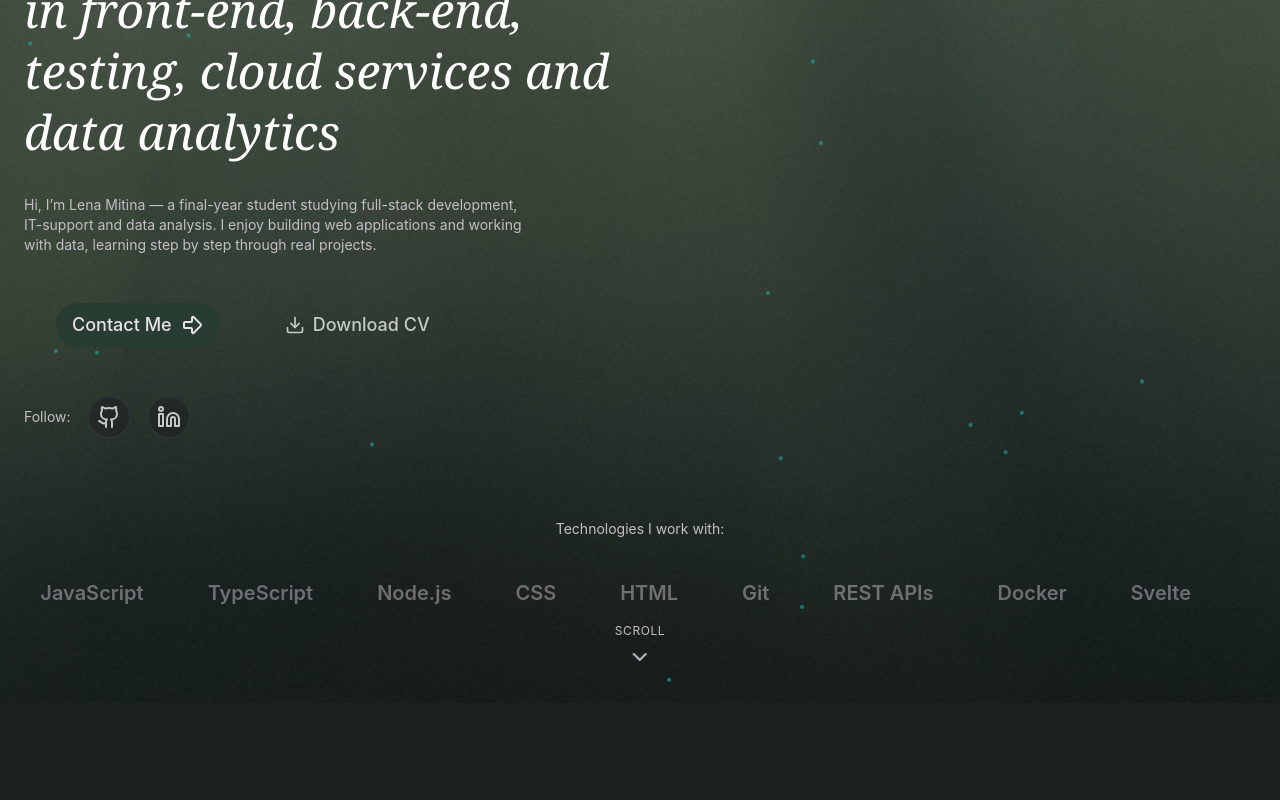
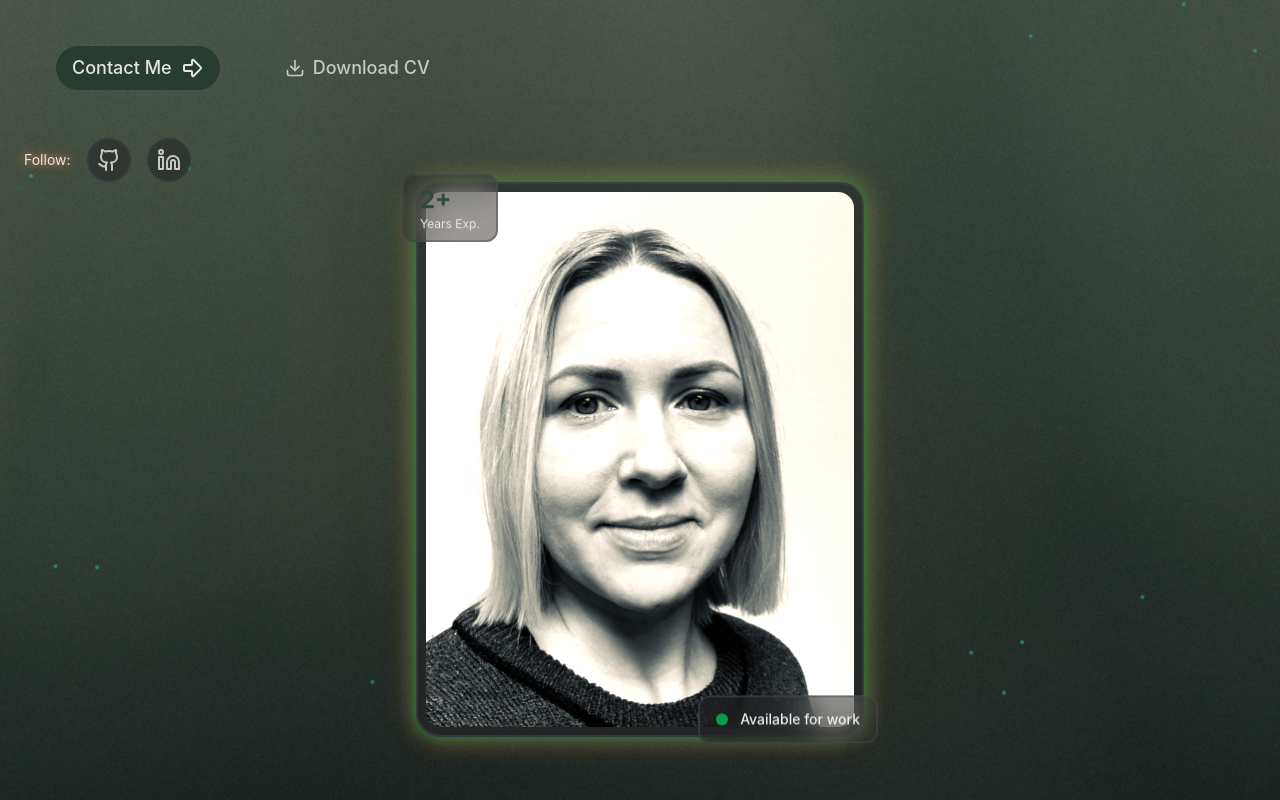
Before and after one commit to lemi35/portfolio-lm, a React (Vite) app: page / in a window 1280 px wide. Shown: the part 460-1260 px from the top of the page. Built offline with nearby package versions, Linux system fonts and the light colour scheme.

Commit message:
UI and text updated2

```diff
--- a/src/sections/Hero.jsx
+++ b/src/sections/Hero.jsx
@@ -1,7 +1,6 @@
-"use client";
-
 import { Button } from "@/components/Button";
 import { useState } from "react";
+
 import {
   ArrowBigRight,
   ChevronDown,
@@ -25,9 +24,7 @@
   "Next.js",
   "Tailwind CSS",
 ];
-
 export const Hero = ({ onContactClick }) => {
-
 
   const [particles, /*setParticles*/] = useState(() =>
     Array.from({ length: 30 }).map(() => ({
@@ -38,27 +35,31 @@
     }))
   );
 
-
-
-
   const scrollToProjects = () => {
   const el = document.getElementById("projects");
   el?.scrollIntoView({ behavior: "smooth" });
 };
 
   return (
-    <section className="relative min-h-screen flex items-center overflow-hidden">
-
-      {/* Background */}
+    <section
+      className="
+            relative
+            min-h-screen
+            flex
+            items-center
+            overflow-hidden
+            "
+    >
+      {/* Background Elements */}
       <div className="absolute inset-0 pointer-events-none -z-10">
         <img
           src="/bg-pf.jpg"
           className="w-full h-full object-cover opacity-40"
-          alt=""
         />
         <div className="absolute inset-0 bg-linear-to-b" />
       </div>
 
+      {/* GD */}
       {/* Particles */}
       <div className="absolute inset-0 overflow-hidden pointer-events-none">
         {particles.map((p, i) => (
@@ -76,17 +77,21 @@
         ))}
       </div>
 
+
       {/* Content */}
-      <div className="container mx-auto px-6 pt-32 pb-20 relative z-10">
+      <div className="container mx-auto px-6 pt-32 pb-20 position-relative z-10">
         <div className="grid lg:grid-cols-2 gap-12 items-center">
-
-          {/* Left column */}
+          {/* Left column - text */}
           <div className="space-y-8">
+            <div className="animate-fade-in">
               <span className="inline-flex items-center gap-2 px-4 py-2 rounded-full glass text-sm text-muted-foreground">
                 <span className="w-2 h-2 bg-primary rounded-full animate-pulse" />
                 Full-Stack Development Student
               </span>
-            <h1 className="text-2xl md:text-3xl lg:text-5xl font-bold leading-tight">
+            </div>
+            {/* Title */}
+            <div className="space-y-4">
+              <h1 className="text-2xl md:text-3xl lg:text-4xl font-bold leading-tight animate-fade-in animation-delay-100">
                 In search of an internship
                 <br />
                 <span className="text-primary glow-text">
@@ -94,20 +99,20 @@
                 </span>
                 <br />
                 <span className="font-serif italic font-normal text-white">
-                in front-end, back-end, testing, cloud services and data analytics              </span>
+                in front-end, back-end, testing, cloud services and data analytics
+                </span>
               </h1>
-
-            <p className="text-sm text-muted-foreground max-w-lg">
+              <p className="text-sm text-muted-foreground max-w-lg animate-fade-in animation-delay-400">
                  Hi, I’m Lena Mitina — a final-year student studying full-stack development, IT-support
               and data analysis. I enjoy building web applications and working
               with data, learning step by step through real projects.
               </p>
-
-            <div className="flex flex-wrap gap-2">
+            </div>
+            {/* CTA Buttons */}
+            <div className="flex flex-wrap gap-2 animate-fade-in animation-delay-300">
               <Button size="lg" onClick={() => onContactClick?.()}>
                 Contact Me <ArrowBigRight />
               </Button>
-
               <AnimatedBorderButton
                 href="/Elena Mitina CV 2026 eng.pdf"
                 download
@@ -117,14 +122,17 @@
               </AnimatedBorderButton>
             </div>
 
-            <div className="flex items-center gap-4">
-              <span className="text-sm text-muted-foreground">
-                Follow:
+            {/* social links */}
+            <div className="flex items-center gap-4 animate-fade-in animation-delay-400">
+              <span className="text-sm text-muted-foreground glow-text">
+                Follow:{" "}
               </span>
-
               {[
                 { icon: Github, href: "https://github.com/lemi35" },
-                { icon: Linkedin, href: "https://www.linkedin.com/in/mitinalena/" },
+                {
+                  icon: Linkedin,
+                  href: "https://www.linkedin.com/in/mitinalena/",
+                },
               ].map((link, index) => (
                 <a
                   key={index}
@@ -138,17 +146,56 @@
           </div>
         </div>
 
-        {/* Skills */}
-        <div className="mt-20">
+        {/* Right column - img */}
+        <div className="relative animate-fade-in animation-delay">
+          {/*.Profile image */}
+          <div className="relative max-w-md mx-auto">
+            <div
+              className="absolute inset-0
+                    rounded-3xl bg-linear-to-br
+                    from-primary/30 via-transparent
+                    to-primary/10 blur-2xl animate-pulse-glow
+                    "
+            />
+            <div className="relative glass rounded-3xl p-2 glow-border">
+              <img
+                src="/hero-img.jpeg"
+                alt="Lena Mitina"
+                className="w-full aspect-4/5 object-cover rounded-2xl"
+              />
+              {/* Floating Badge */}
+              <div className="absolute -bottom-4 -right-4 glass rounded-xl px-4 py-3 animate-float">
+                <div className="flex items-center gap-3">
+                  <div className="w-3 h-3 bg-green-500 rounded-full animate-pulse" />
+                  <span className="text-sm font-medium">
+                    Available for work
+                  </span>
+                </div>
+              </div>
+              {/* Stats Badge */}
+              <div className="absolute top-0 -left-4 glass rounded-xl px-4 py-2 animate-float animation-delay-500">
+                <div className="text-2xl font-bold text-primary">2+</div>
+                <div className="text-xs text-muted-foreground">Years Exp.</div>
+              </div>
+            </div>
+          </div>
+        </div>
+        {/* Skills List */}
+        <div className="mt-20 animate-fade-in animation-delay-600">
           <p className="text-sm text-muted-foreground mb-6 text-center">
             Technologies I work with:
           </p>
-
           <div className="relative overflow-hidden">
             <div className="flex animate-marquee">
               {[...skills, ...skills].map((skill, index) => (
                 <div key={index} className="shrink-0 px-8 py-4">
-                  <span className="text-xl font-semibold text-muted-foreground/50 hover:text-muted-foreground transition-colors">
+                  <span
+                    className="
+                    text-xl font-semibold
+                    text-muted-foreground/50
+                    hover:text-muted-foreground
+                    transition-colors"
+                  >
                     {skill}
                   </span>
                 </div>
@@ -157,9 +204,7 @@
           </div>
         </div>
       </div>
-
-      {/* Scroll button */}
-      <div className="absolute bottom-8 left-1/2 -translate-x-1/2 z-20">
+      <div className="absolute bottom-8 left-1/2 -translate-x-1/2 animate-fade-in z-20">
         <button
           onClick={scrollToProjects}
           className="flex flex-col items-center gap-2 text-muted-foreground hover:text-primary transition-colors"
```
Lines whose indentation alone changed are shown as unchanged.
